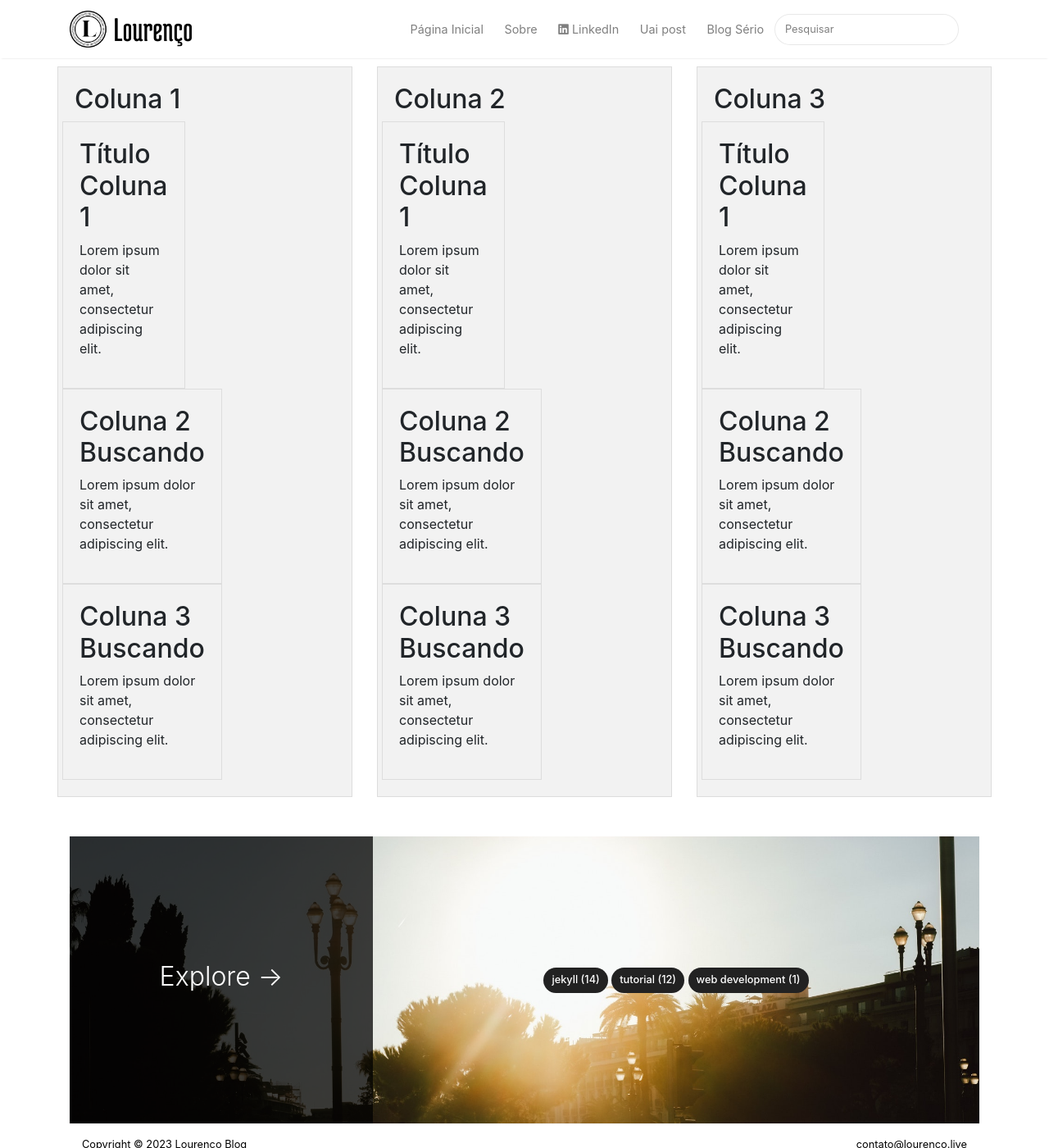
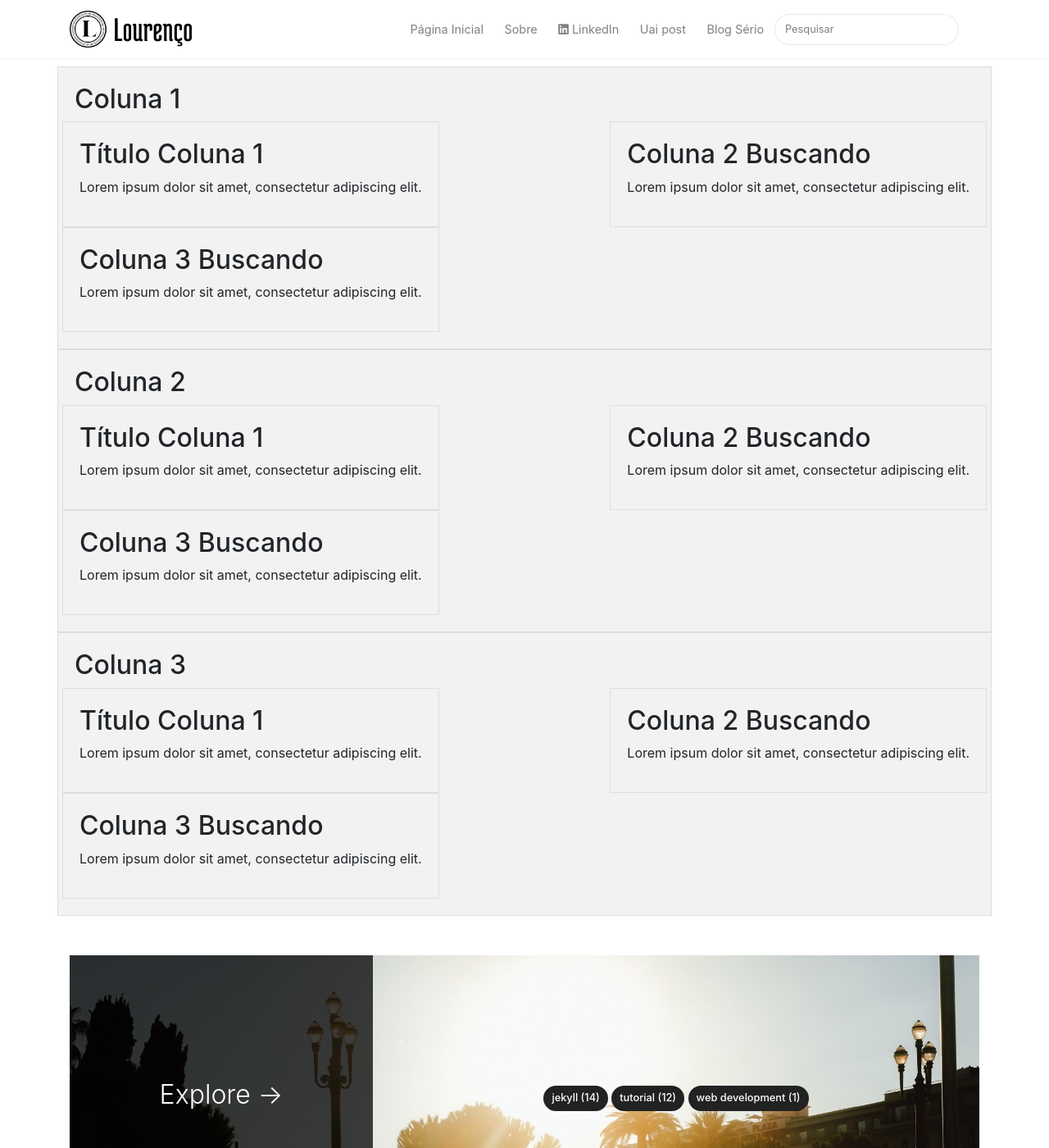
Before and after one commit to renelourenco/lourencoblog, a Jekyll site: the page built from _pages/Esmola.md, in a window 1280 px wide and 1400 px high. Shown: the whole window at 82% size. Built offline with Jekyll 4.4.1, drawn with Linux system fonts in a browser that asks for light colours; nearby versions of some CDN libraries.

Commit message:
COLUNAAAAAAAAS

```diff
--- a/_layouts/esmola.html
+++ b/_layouts/esmola.html
@@ -9,17 +9,17 @@ layout: post_default
 </head>
 <body>
     <div class="row">
-        <div class="coluna">
+        <div class="coluna1">
             <h2>Coluna 1</h2>
             {{ content }}
         </div>
 
-        <div class="coluna">
+        <div class="coluna2">
             <h2>Coluna 2</h2>
             {{ content }}
         </div>
 
-        <div class="coluna">
+        <div class="coluna3">
             <h2>Coluna 3</h2>
             {{ content }}
         </div>
--- a/_pages/Esmola.md
+++ b/_pages/Esmola.md
@@ -6,17 +6,17 @@ comments: true
 ---
 
 <div class="row justify-content-between">
-    <div class="coluna estranha">
+    <div class="coluna1">
         <h2>Título Coluna 1</h2>
         <p>Lorem ipsum dolor sit amet, consectetur adipiscing elit.</p>
     </div>
 
-    <div class="coluna estranha2">
+    <div class="coluna2">
         <h2>Coluna 2 Buscando</h2>
         <p>Lorem ipsum dolor sit amet, consectetur adipiscing elit.</p>
     </div>
 
-    <div class="coluna estranha3">
+    <div class="coluna3">
         <h2>Coluna 3 Buscando</h2>
         <p>Lorem ipsum dolor sit amet, consectetur adipiscing elit.</p>
     </div>
--- a/assets/css/screen.css
+++ b/assets/css/screen.css
@@ -918,7 +918,7 @@ iframe {
 }
 
 /* Estilo adicional para tornar as colunas visualmente agradáveis */
-.coluna {
+.coluna1, .coluna2, .coluna3  {
     padding: 20px;
     background-color: #f2f2f2;
     border: 1px solid #ddd;
@@ -931,7 +931,7 @@ iframe {
         flex-direction: column; /* Colunas empilhadas verticalmente */
     }
 
-    .coluna {
+    .coluna1, .coluna2, .coluna3 {
         flex: 0 0 100%; /* Largura total para cada coluna em smartphones */
         margin-right: 0; /* Remova a margem para evitar espaço extra */
     }
```
